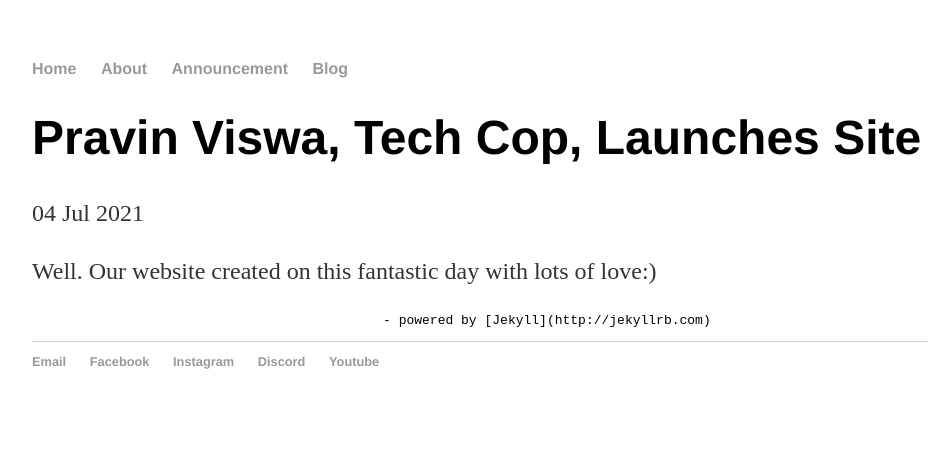
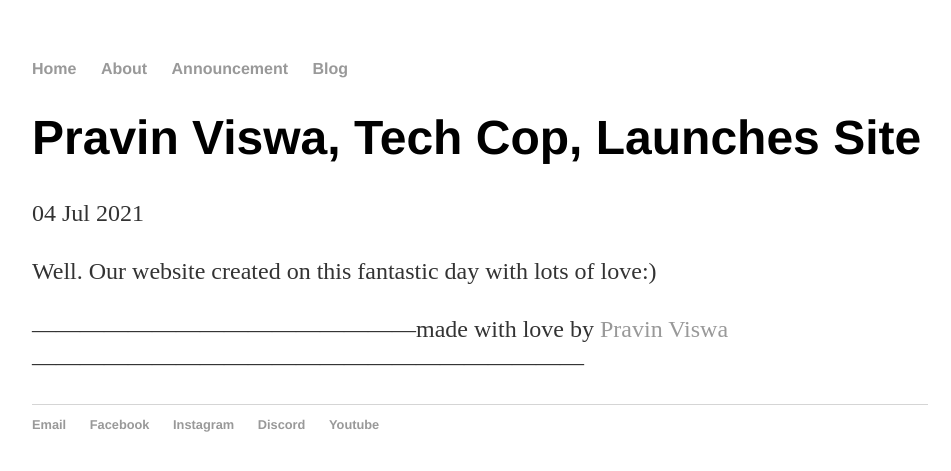
Before and after one commit to PravinViswa/pravinviswa.github.io, a Jekyll site: the page built from _posts/2021-07-04-pravin-viswa-site-launched.md, in a window 1280 px wide. Shown: the top 471 px of the page, without its empty margins (160-1111 px from the left). Built offline with Jekyll 4.4.1, drawn with Linux system fonts in a browser that asks for light colours.

Commit message:
Update 2021-07-04-pravin-viswa-site-launched.md

```diff
--- a/_posts/2021-07-04-pravin-viswa-site-launched.md
+++ b/_posts/2021-07-04-pravin-viswa-site-launched.md
@@ -3,7 +3,6 @@ layout: post
 title: "Pravin Viswa, Tech Cop, Launches Site"
 date: 2021-07-04
 ---
-
 Well. Our website created on this fantastic day with lots of love:)
 
-                                                 - powered by [Jekyll](http://jekyllrb.com)
+------------------------------------------------made with love by [Pravin Viswa](http://pravinviswa.github.io)---------------------------------------------------------------------
```
